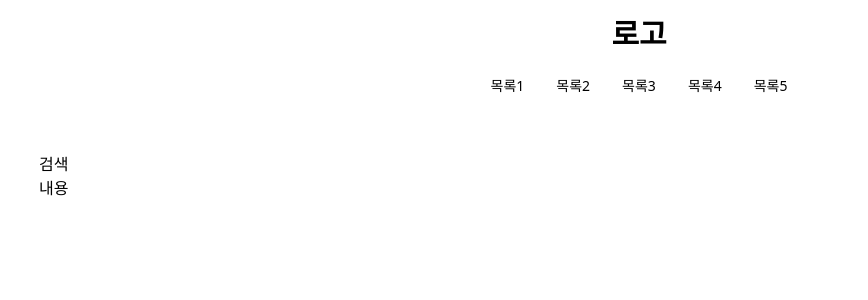
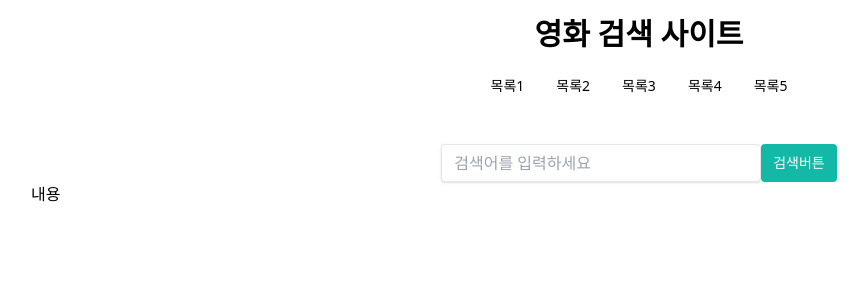
Before and after one commit to jungcolor/Movie-Search-App, a React app: page / in a window 1280 px wide. Shown: the top 300 px of the page, without its empty margins (1-869 px from the left). Built offline with nearby package versions, Linux system fonts and the light colour scheme.

Commit message:
Feat - Add Search Design

```diff
--- a/src/App.tsx
+++ b/src/App.tsx
@@ -3,7 +3,7 @@ const App = () => {
         <div id="wrpper" className="min-h-screen flex flex-col h-screen">
             <header className="flex flex-col items-center justify-center z-50 w-full text-sm py-4">
                 <h1 className="mb-6">
-                    <a href="#" className="text-3xl font-semibold">로고</a>
+                    <a href="#" className="text-3xl font-semibold">영화 검색 사이트</a>
                 </h1>
                 <nav className="flex">
                     <a href="#" className="mx-4">목록1</a>
@@ -13,10 +13,11 @@ const App = () => {
                     <a href="#" className="mx-4">목록5</a>
                 </nav>
             </header >
-            <main id="container" className="w-full h-screen py-10 px-10">
-                <div id="serach">
-                    <h2>검색</h2>
-                </div>
+            <main id="container" className="w-full h-screen py-8 px-8">
+                <article id="serach" className="flex justify-center">
+                    <input type="text" className="w-80 shadow appearance-none border rounded py-2 px-3 text-gray-700 leading-tight focus:outline-none focus:shadow-outline" placeholder="검색어를 입력하세요" />
+                    <button type="button" className="flex-shrink-0 bg-teal-500 hover:bg-teal-700 border-teal-500 hover:border-teal-700 text-sm border-4 text-white py-1 px-2 rounded">검색버튼</button>
+                </article>
                 <div id="content">
                     {/* 동적으로 변경 될 영역 */}
                     <h2>내용</h2>
```
